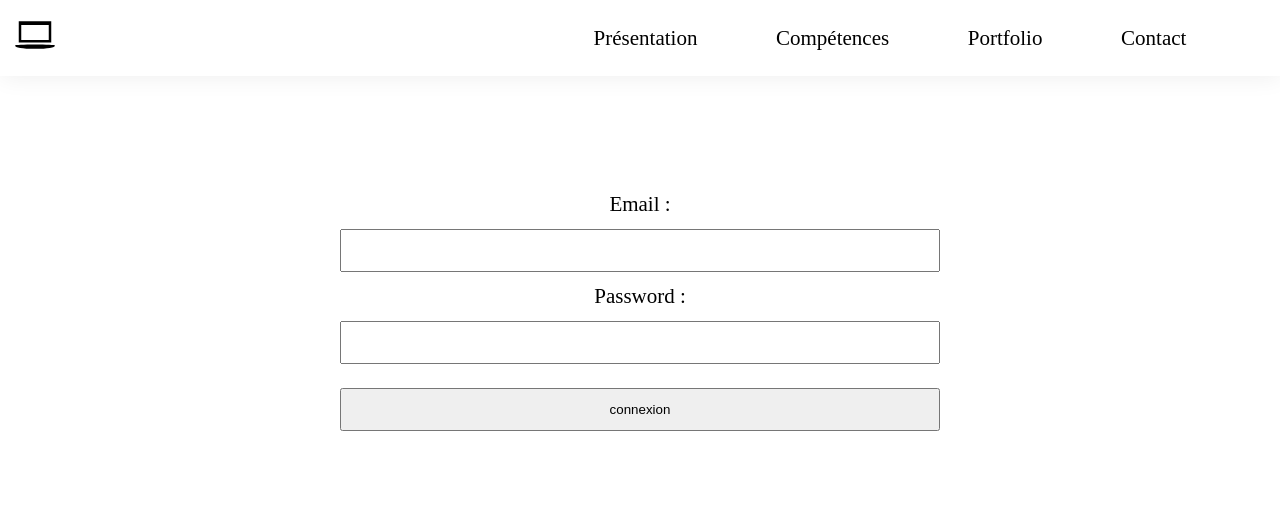
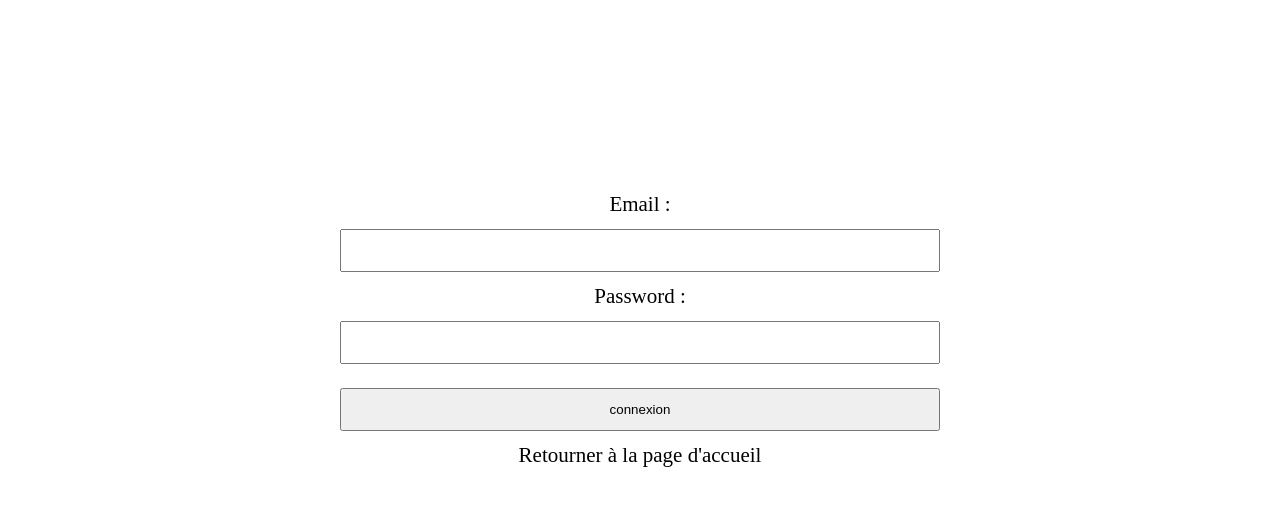
Before and after one commit to R-GRAN/react-portfolio, a React (Vite) app: page /login in a window 1280 px wide. Shown: the top 506 px of the page. Built offline with nearby package versions, Linux system fonts and the light colour scheme.

Commit message:
Login et recup du token en place

```diff
--- a/src/assets/styles/components/FooterApp.scss
+++ b/src/assets/styles/components/FooterApp.scss
@@ -6,4 +6,7 @@
   align-items: center;
   height: 100px;
   background: linear-gradient(to right, #150322, #200432, #1a054c, #2a002d);
+  a{
+    color: white;
+  }
 }
--- a/src/components/FooterApp.jsx
+++ b/src/components/FooterApp.jsx
@@ -1,7 +1,10 @@
+import { Link } from "react-router-dom";
+
 function FooterApp() {
   return (
     <footer className="footer-style">
       <p>© 2024 - Rémy GRANGENOIS</p>
+      <Link to={"/login"}>Login</Link>
     </footer>
   );
 }
--- a/src/components/FormAuth.jsx
+++ b/src/components/FormAuth.jsx
@@ -1,17 +1,61 @@
 import { useState } from "react";
+import { useNavigate, Link } from "react-router-dom";
 
 function FormAuth() {
   const [email, setEmail] = useState("");
   const [password, setPassword] = useState("");
+  const navigate = useNavigate();
 
+  //recupere les valeurs des champs email et mot de passe du formulaire
+  const authentifiant = {
+    email: email,
+    password: password,
+  };
+  //formate les valeurs
+  const chargeUtile = JSON.stringify(authentifiant);
 
+  function fetchAuth(evt) {
+    evt.preventDefault();
+
+    try {
+      fetch("https://portfolio-backend-seven-henna.vercel.app/api/auth/login", {
+        method: "POST",
+        headers: { "Content-Type": "application/json" },
+        body: chargeUtile,
+      }).then((res) => {
+        if (!res.ok) {
+          console.log("mot de passe et/ou mail incorrects");
+        } else {
+          // recupere la réponse et la formate
+          res
+            .json()
+            //enregistre le token dans le sessionStorage
+            .then((data) => {
+              sessionStorage.setItem(
+                "token",
+                JSON.stringify(data)
+              )(
+                alert("token déposé")(
+                  //redirige la page vers index.html
+                  navigate("/")
+                )
+              );
+            });
+        }
+      });
+    } catch (error) {
+      console.log("error", error);
+    }
+  }
 
   return (
-    <form className="formAuth"
+    <>
+      <form
+        className="formAuth"
         action=""
         method="post"
         onSubmit={(evt) => {
-        evt.preventDefault();
+          fetchAuth(evt);
         }}
       >
         <label htmlFor="email">Email : </label>
@@ -34,7 +78,9 @@ function FormAuth() {
           onChange={(evt) => setPassword(evt.target.value)}
         />
         <input type="submit" value="connexion" />
+        <Link to={"/"}>Retourner à la page d'accueil</Link>
       </form>
+    </>
   );
 }
 
--- a/src/pages/Login/index.jsx
+++ b/src/pages/Login/index.jsx
@@ -1,10 +1,8 @@
 import FormAuth from "@/components/FormAuth";
-import HeaderApp from "@/components/HeaderApp";
 
 function Login() {
   return (
     <>
-      <HeaderApp />
       <FormAuth />
     </>
   );
```
Lines whose indentation alone changed are shown as unchanged.
